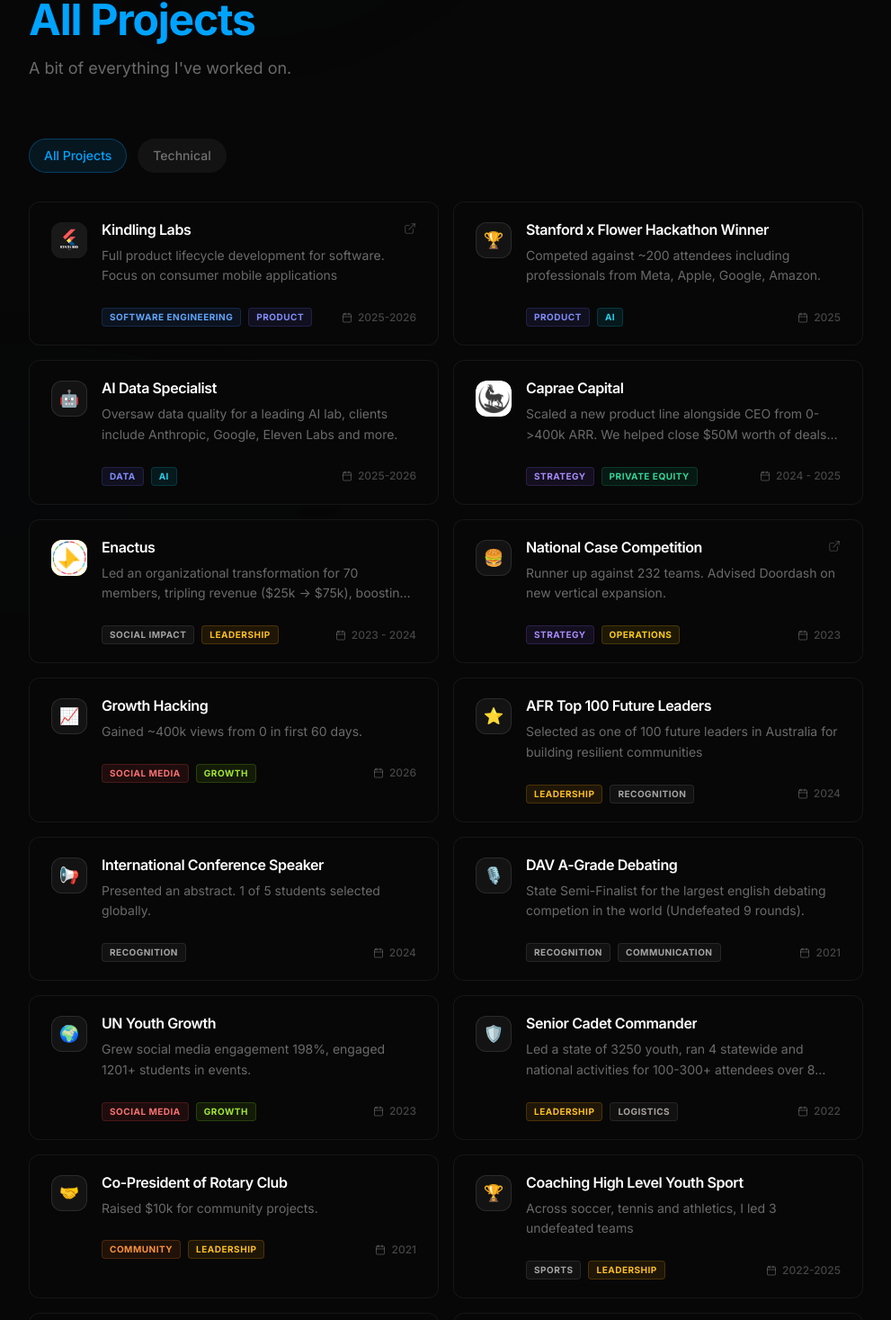
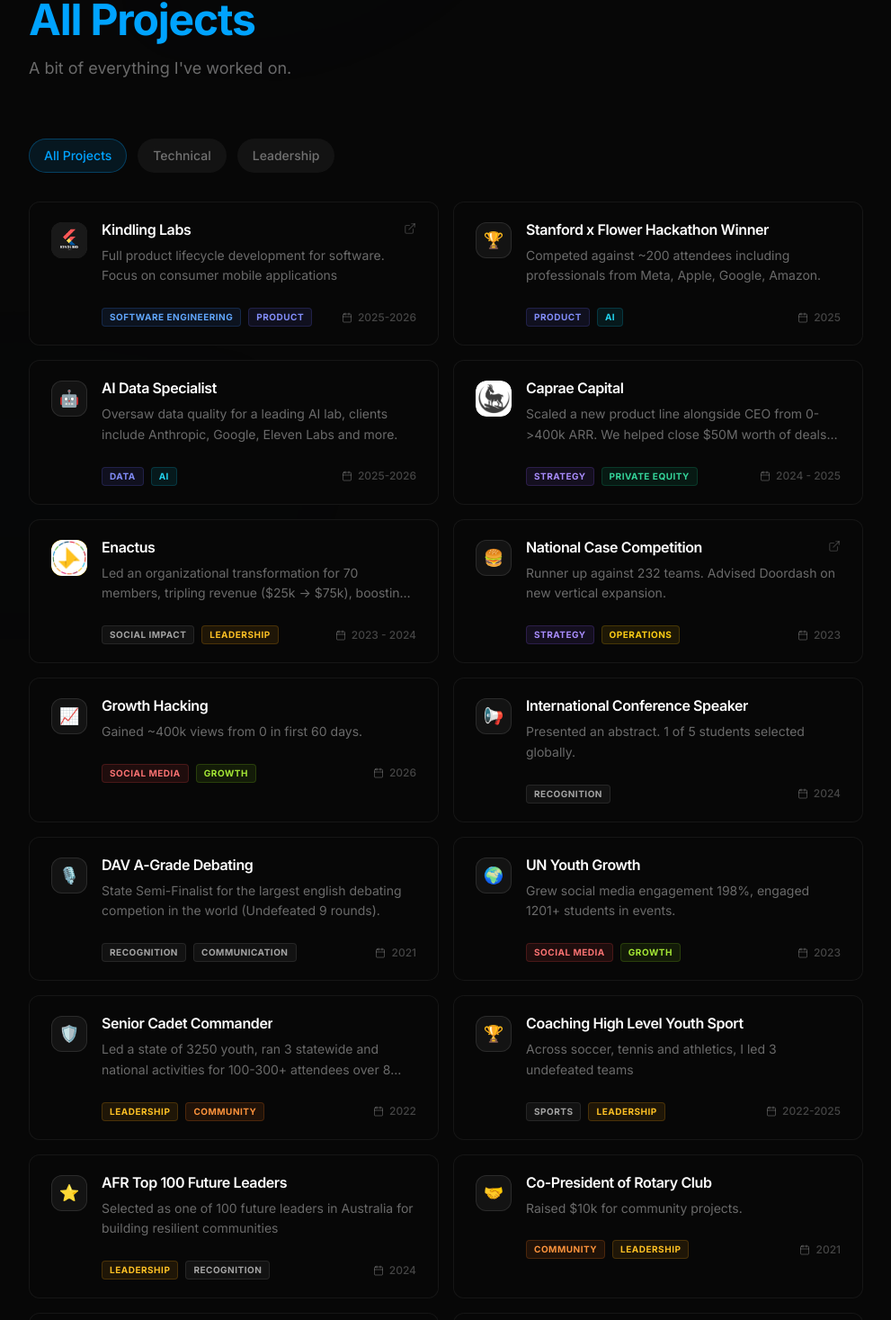
Before and after one commit to jackhhu1/jacks-portfolio, a React (Vite) app: page /a16z/projects in a window 1280 px wide. Shown: the part 183-1650 px from the top of the page at 90% size, without its empty margins (144-1135 px from the left). Built offline with nearby package versions, Linux system fonts and the light colour scheme.

Commit message:
Favicon updated, tweaked flow of projects page, added filter for leadership

```diff
--- a/index.html
+++ b/index.html
@@ -3,7 +3,7 @@
 
 <head>
   <meta charset="UTF-8" />
-  <link rel="icon" type="image/svg+xml" href="/vite.svg" />
+  <link rel="icon" type="image/png" href="/favicon.png" />
   <meta name="viewport" content="width=device-width, initial-scale=1.0" />
   <meta name="description"
     content="Jack Hu - Strategy-driven builder at the intersection of consulting, product, and startups." />
@@ -15,7 +15,7 @@
     href="https://fonts.googleapis.com/css2?family=Inter:wght@300;400;500;600;700&family=Merriweather:ital,wght@0,300;0,400;0,700;1,400&display=swap"
     rel="stylesheet">
 
-  <title>Jack Hu | Strategy & Product</title>
+  <title>Jack Hu</title>
 </head>
 
 <body>
--- a/src/data/projects.js
+++ b/src/data/projects.js
@@ -179,25 +179,7 @@
             lessons: "Growth isn't about doing more — it's about doing the right things consistently. One great content format repeated weekly beats ten one-off campaigns."
         }
     },
-    {
-        id: "AFR",
-        title: "AFR Top 100 Future Leaders",
-        summary: "Selected as one of 100 future leaders in Australia for building resilient communities",
-        tags: ["Leadership", "Recognition"],
-        date: "2024",
-        featured: false,
-        icon: "⭐",
-        iconBg: "bg-stone-500/15",
-        accent: "from-stone-600 to-neutral-800",
-        content: {
-            problem: "N/A",
-            context: "Selected by Gradconnection and Australian Financial Review to determine impactful young Australians",
-            constraints: "N/A",
-            process: "🚧 **Under construction.**",
-            outcome: "",
-            lessons: "Just hit apply"
-        }
-    },
+
     {
         id: "enactus-global-research",
         title: "International Conference Speaker",
@@ -258,8 +240,8 @@
     {
         id: "cadets",
         title: "Senior Cadet Commander",
-        summary: "Led a state of 3250 youth, ran 4 statewide and national activities for 100-300+ attendees over 8 days (each).",
-        tags: ["Leadership", "Logistics", "Operations"],
+        summary: "Led a state of 3250 youth, ran 3 statewide and national activities for 100-300+ attendees over 8 days (each).",
+        tags: ["Leadership", "Community", "Operations"],
         date: "2022",
         featured: false,
         icon: "🛡️",
@@ -272,25 +254,6 @@
             process: "🚧 **Under construction.**",
             outcome: "Successfully executed 4 statewide and national activities for 100-300+ attendees each. Achieved the highest cadet satisfaction scores in the unit's recent history. Zero critical safety incidents.",
             lessons: "Planning is everything, but the plan is nothing — the ability to adapt in real-time while keeping 300 people safe and engaged is the real skill."
-        }
-    },
-    {
-        id: "rotary-club",
-        title: "Co-President of Rotary Club",
-        summary: "Raised $10k for community projects.",
-        tags: ["Community", "Leadership", "Non-Profit"],
-        date: "2021",
-        featured: false,
-        icon: "🤝",
-        iconBg: "bg-yellow-500/15",
-        accent: "from-yellow-500 to-amber-600",
-        content: {
-            problem: "N/A",
-            context: "Served as Co-President of the Rotary Club.",
-            constraints: "N/A",
-            process: "🚧 **Under construction.**",
-            outcome: "Raised $10k for community projects.",
-            lessons: "🚧 **Under construction.**"
         }
     },
     {
@@ -313,10 +276,49 @@
         }
     },
     {
+        id: "AFR",
+        title: "AFR Top 100 Future Leaders",
+        summary: "Selected as one of 100 future leaders in Australia for building resilient communities",
+        tags: ["Leadership", "Recognition"],
+        date: "2024",
+        featured: false,
+        icon: "⭐",
+        iconBg: "bg-stone-500/15",
+        accent: "from-stone-600 to-neutral-800",
+        content: {
+            problem: "N/A",
+            context: "Selected by Gradconnection and Australian Financial Review to determine impactful young Australians",
+            constraints: "N/A",
+            process: "🚧 **Under construction.**",
+            outcome: "",
+            lessons: "Just hit apply"
+        }
+    },
+    {
+        id: "rotary-club",
+        title: "Co-President of Rotary Club",
+        summary: "Raised $10k for community projects.",
+        tags: ["Community", "Leadership", "Non-Profit"],
+        date: "2021",
+        featured: false,
+        icon: "🤝",
+        iconBg: "bg-yellow-500/15",
+        accent: "from-yellow-500 to-amber-600",
+        content: {
+            problem: "N/A",
+            context: "Served as Co-President of the Rotary Club.",
+            constraints: "N/A",
+            process: "🚧 **Under construction.**",
+            outcome: "Raised $10k for community projects.",
+            lessons: "🚧 **Under construction.**"
+        }
+    },
+
+    {
         id: "soccer",
         title: "Semi-Professional Soccer Player",
         summary: "",
-        tags: ["Community", "Leadership", "Operations"],
+        tags: ["Sports", "Drive"],
         date: "2023",
         featured: false,
         icon: "⚽",
@@ -335,7 +337,7 @@
         id: "taiwan-cycle",
         title: "Cycled 900km around Taiwan",
         summary: "Completed a 900km cycling route around Taiwan in 10 days with no prior training.",
-        tags: ["Sport", "Drive"],
+        tags: ["Sports", "Drive"],
         date: "2025",
         featured: false,
         icon: "🚴",
--- a/src/pages/A16ZProjects.jsx
+++ b/src/pages/A16ZProjects.jsx
@@ -21,10 +21,17 @@
         "Engineering", "R&D", "Design"
     ];
 
+    const leadershipTags = [
+        "Leadership", "Community", "Non-Profit", "Social Impact"
+    ];
+
     const filteredProjects = projects.filter(p => {
         if (filter === 'All') return true;
         if (filter === 'Technical') {
             return p.tags.some(tag => technicalTags.includes(tag));
+        }
+        if (filter === 'Leadership') {
+            return p.tags.some(tag => leadershipTags.includes(tag));
         }
         return true;
     });
@@ -64,12 +71,12 @@
                 </div>
 
                 {/* Filters */}
-                <div className="flex items-center gap-3 mb-8">
+                <div className="flex items-center gap-3 mb-8 flex-wrap">
                     <button
                         onClick={() => setFilter('All')}
                         className={`px-4 py-2 rounded-full text-sm font-medium transition-all duration-300 border ${filter === 'All'
-                                ? 'bg-[#00A3FF]/10 text-[#00A3FF] border-[#00A3FF]/30'
-                                : 'bg-white/5 text-white/40 border-transparent hover:text-white/60 hover:bg-white/10'
+                            ? 'bg-[#00A3FF]/10 text-[#00A3FF] border-[#00A3FF]/30'
+                            : 'bg-white/5 text-white/40 border-transparent hover:text-white/60 hover:bg-white/10'
                             }`}
                     >
                         All Projects
@@ -77,11 +84,20 @@
                     <button
                         onClick={() => setFilter('Technical')}
                         className={`px-4 py-2 rounded-full text-sm font-medium transition-all duration-300 border ${filter === 'Technical'
-                                ? 'bg-[#00A3FF]/10 text-[#00A3FF] border-[#00A3FF]/30'
-                                : 'bg-white/5 text-white/40 border-transparent hover:text-white/60 hover:bg-white/10'
+                            ? 'bg-[#00A3FF]/10 text-[#00A3FF] border-[#00A3FF]/30'
+                            : 'bg-white/5 text-white/40 border-transparent hover:text-white/60 hover:bg-white/10'
                             }`}
                     >
                         Technical
+                    </button>
+                    <button
+                        onClick={() => setFilter('Leadership')}
+                        className={`px-4 py-2 rounded-full text-sm font-medium transition-all duration-300 border ${filter === 'Leadership'
+                            ? 'bg-[#00A3FF]/10 text-[#00A3FF] border-[#00A3FF]/30'
+                            : 'bg-white/5 text-white/40 border-transparent hover:text-white/60 hover:bg-white/10'
+                            }`}
+                    >
+                        Leadership
                     </button>
                 </div>
 
```
Also changed, not shown: public/favicon.png (added).
